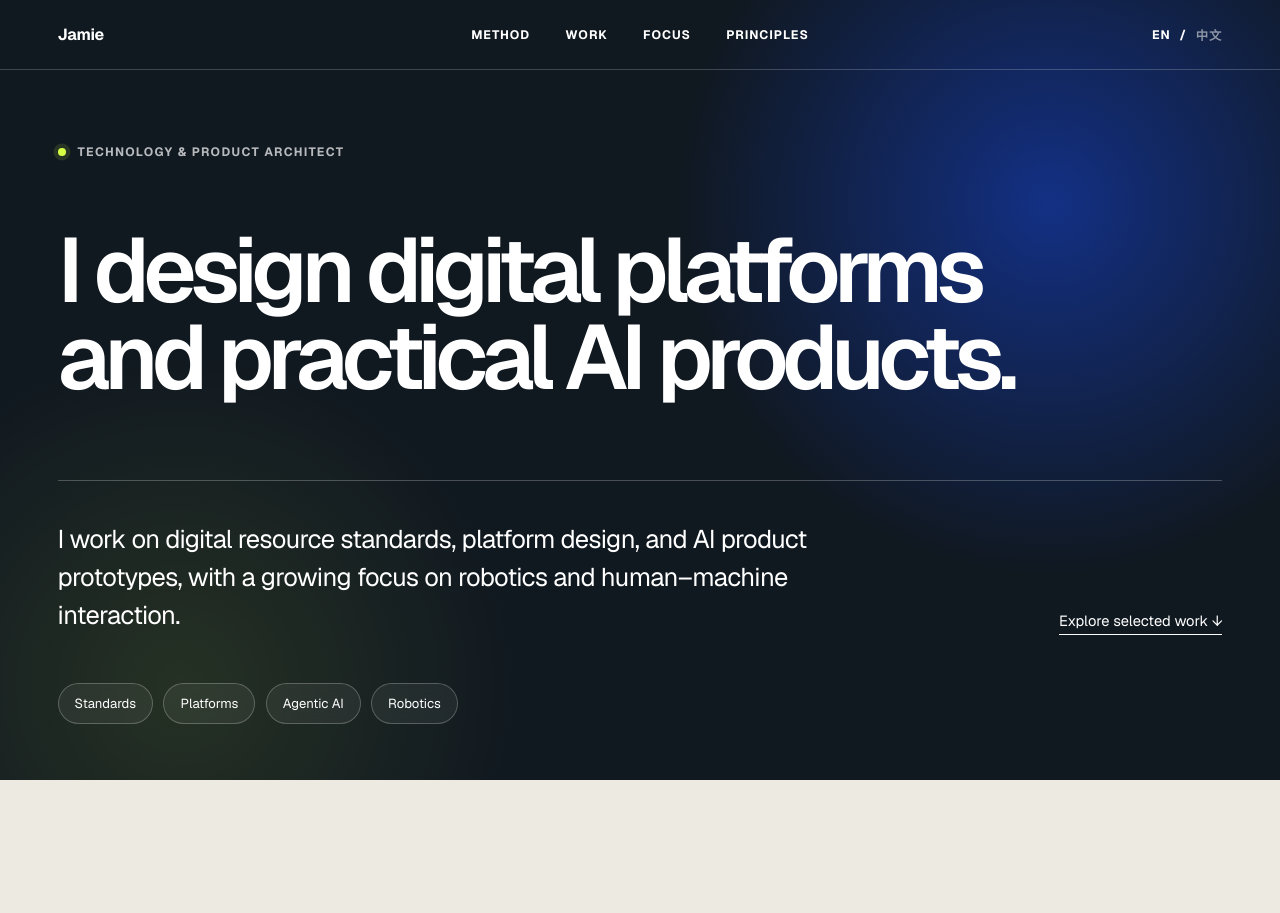
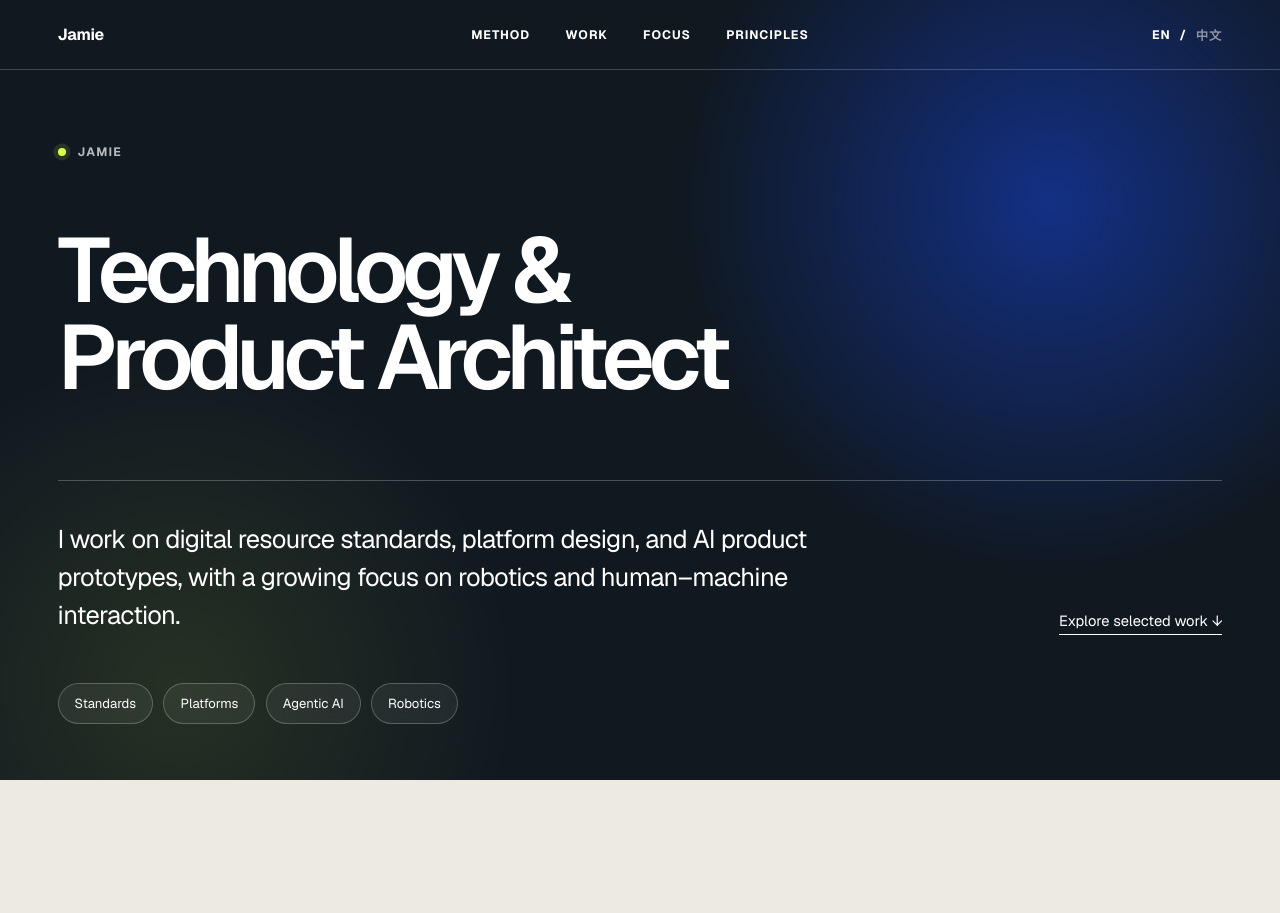
Before and after one commit to midorigb/homepage, a Next.js app: page / in a window 1280 px wide. Shown: the top 913 px of the page. Built offline with nearby package versions, Linux system fonts and the light colour scheme.

Commit message:
Use concise technical portfolio copy

```diff
--- a/app/portfolio-page.tsx
+++ b/app/portfolio-page.tsx
@@ -5,32 +5,32 @@ const content = {
     lang: "en",
     navigationLabel: "Primary navigation",
     nav: [["Method", "#method"], ["Work", "#work"], ["Focus", "#focus"], ["Principles", "#principles"]],
-    kicker: "Technology & Product Architect",
-    headline: ["I design digital platforms", "and practical AI products."],
+    kicker: "Jamie",
+    headline: ["Technology &", "Product Architect"],
     intro: "I work on digital resource standards, platform design, and AI product prototypes, with a growing focus on robotics and human–machine interaction.",
     explore: "Explore selected work",
     signal: ["Standards", "Platforms", "Agentic AI", "Robotics"],
-    methodEyebrow: "How I create value",
-    methodHeading: "I define the rules, map the workflow, design the platform, and test the technology.",
-    methodIntro: "The exact mix changes by project, but the work usually includes these four parts.",
+    methodEyebrow: "Scope",
+    methodHeading: "What I work on",
+    methodIntro: "Standards, platforms, applied AI, and physical interaction.",
     stages: [
-      { number: "01", verb: "Define", title: "Set the rules before building.", description: "Identify the resources, users, metadata, and quality requirements that the product needs to support.", outputs: ["Standards", "Metadata", "Governance", "Product scope"] },
-      { number: "02", verb: "Build", title: "Turn rules into platform features.", description: "Map the working process, design the product structure, and translate requirements into usable tools.", outputs: ["Platforms", "Workflows", "System design", "Delivery"] },
-      { number: "03", verb: "Augment", title: "Test where AI actually helps.", description: "Evaluate models and agent workflows against specific tasks, costs, speed, and the need for human review.", outputs: ["LLM systems", "Agents / MCP", "Evaluation", "Human-in-the-loop"] },
-      { number: "04", verb: "Connect", title: "Design interaction beyond the screen.", description: "Explore how software, sensors, devices, and robots can respond clearly to people in physical spaces.", outputs: ["Robotics", "HRI", "Spatial interaction", "Experiences"] },
+      { number: "01", verb: "Define", title: "Standards & data models", description: "Resource types, users, metadata, quality requirements, and governance rules.", outputs: ["Standards", "Metadata", "Governance", "Product scope"] },
+      { number: "02", verb: "Build", title: "Platforms & workflows", description: "Product structure, operating processes, functional requirements, and delivery.", outputs: ["Platforms", "Workflows", "System design", "Delivery"] },
+      { number: "03", verb: "Augment", title: "AI evaluation & agents", description: "Model quality, latency, cost, agent workflows, and human review.", outputs: ["LLM systems", "Agents / MCP", "Evaluation", "Human-in-the-loop"] },
+      { number: "04", verb: "Connect", title: "Robotics & interaction", description: "Sensors, devices, robot behavior, spatial interaction, and human feedback.", outputs: ["Robotics", "HRI", "Spatial interaction", "Experiences"] },
     ],
-    workEyebrow: "Selected work",
-    workHeading: "Three projects, at three different stages.",
-    workIntro: "One delivered platform, one tool in development, and one direction being explored. Public summaries are intentionally anonymized.",
+    workEyebrow: "Projects",
+    workHeading: "Selected work",
+    workIntro: "Delivered, in development, and prototype work. Public summaries are anonymized.",
     labels: { challenge: "Challenge", approach: "Approach", output: "Output" },
     projects: [
       { number: "01", status: "Delivered", title: "Museum digital resource system", challenge: "Create consistency across fragmented digital resources and production practices.", approach: "Define resource standards, metadata, quality rules, and operating workflows before shaping the platform.", output: "A standards framework and a working digital resource management platform.", tags: ["Governance", "Metadata", "Platform", "Museums"] },
       { number: "02", status: "In development", title: "Local LLM evaluation workspace", challenge: "Choose local language models using evidence relevant to real tasks rather than generic rankings.", approach: "Compare quality, latency, memory use, and task performance through repeatable evaluation flows.", output: "An evaluation workspace for practical model selection and trade-off analysis.", tags: ["LLM", "Evaluation", "Local AI", "Decision support"] },
       { number: "03", status: "Prototype", title: "Embodied interaction concepts", challenge: "Make agents and robotic systems understandable and useful in physical environments.", approach: "Explore how sensing, agent behavior, and human-centered interaction can work as one product experience.", output: "Interaction concepts and prototypes connecting software intelligence with physical systems.", tags: ["Robotics", "Agents", "HRI", "Physical space"] },
     ],
-    focusEyebrow: "Where this work applies",
-    focusHeading: "The kinds of problems I currently work on.",
-    focusIntro: "My experience starts with cultural institutions and digital resources, then extends into AI products and physical interaction.",
+    focusEyebrow: "Focus",
+    focusHeading: "Areas of focus",
+    focusIntro: "Digital resources, knowledge systems, AI products, and physical interaction.",
     focusAreas: [
       ["Cultural institutions", "Collections, digital resources, interpretation, and public experience."],
       ["Knowledge organizations", "Complex content, governance, discovery, and operational platforms."],
@@ -39,14 +39,14 @@ const content = {
     ],
     toolkitLabel: "Working vocabulary",
     toolkit: ["Digital resource standards", "Metadata", "Product architecture", "Multimodal AI", "LLM evaluation", "Agents", "MCP", "Human-in-the-loop", "Robotics", "HRI"],
-    principlesEyebrow: "Working principles",
-    principlesHeading: "Three checks before I call the work finished.",
+    principlesEyebrow: "Review",
+    principlesHeading: "Review criteria",
     principles: [
-      ["01", "Are the resources organized?", "Names, metadata, ownership, and quality rules should be clear before new features are added."],
-      ["02", "Does it fit the actual workflow?", "The product should remove steps or make decisions easier for the people doing the work."],
-      ["03", "Can people understand and control it?", "AI and automation need visible limits, reliable feedback, and a clear way for people to intervene."],
+      ["01", "Resource quality", "Clear names, metadata, ownership, and quality rules."],
+      ["02", "Workflow fit", "Fewer unnecessary steps and clearer decisions for users."],
+      ["03", "Human control", "Visible system limits, reliable feedback, and manual intervention."],
     ],
-    closingEyebrow: "A connected practice",
+    closingEyebrow: "Jamie · Technology & Product Architect",
     closingHeading: "Standards, platforms, AI prototypes, and interaction design.",
     closingNote: "Selected work and ongoing experiments across digital resources, AI, and robotics.",
     backToTop: "Back to top ↑",
@@ -55,32 +55,32 @@ const content = {
     lang: "zh-CN",
     navigationLabel: "主导航",
     nav: [["方法", "#method"], ["案例", "#work"], ["领域", "#focus"], ["原则", "#principles"]],
-    kicker: "技术与产品架构师",
-    headline: ["设计数字平台，", "也探索 AI 的实际应用。"],
+    kicker: "Jamie",
+    headline: ["技术与产品", "架构师"],
     intro: "我主要从事数字资源标准、平台设计和 AI 产品原型，也在持续探索机器人与人机交互。",
     explore: "查看代表项目",
     signal: ["标准", "平台", "智能体 AI", "机器人"],
-    methodEyebrow: "如何创造价值",
-    methodHeading: "制定规则、梳理流程、设计平台，也验证新的技术方案。",
-    methodIntro: "每个项目的侧重点不同，但通常会涉及下面四部分工作。",
+    methodEyebrow: "工作范围",
+    methodHeading: "主要工作",
+    methodIntro: "标准、平台、应用 AI 与实体交互。",
     stages: [
-      { number: "01", verb: "定义", title: "先把建设规则定清楚。", description: "明确资源类型、使用者、元数据字段和质量要求，避免平台建成后再反复补规则。", outputs: ["标准规范", "元数据", "治理体系", "产品范围"] },
-      { number: "02", verb: "构建", title: "把规则落实为平台功能。", description: "梳理实际工作流程，设计产品结构，并把业务要求转化为可操作的工具。", outputs: ["平台", "业务流程", "系统设计", "项目交付"] },
-      { number: "03", verb: "赋能", title: "验证 AI 到底能帮什么。", description: "围绕具体任务比较模型效果、速度、成本，以及哪些环节仍然需要人工审核。", outputs: ["大模型系统", "Agent / MCP", "模型评测", "人在回路"] },
-      { number: "04", verb: "连接", title: "设计屏幕之外的交互。", description: "探索软件、传感器、设备和机器人如何在实体空间中清楚地回应人的操作。", outputs: ["机器人", "人机交互", "空间交互", "体验设计"] },
+      { number: "01", verb: "定义", title: "标准与数据模型", description: "资源类型、使用者、元数据、质量要求与治理规则。", outputs: ["标准规范", "元数据", "治理体系", "产品范围"] },
+      { number: "02", verb: "构建", title: "平台与工作流程", description: "产品结构、业务流程、功能需求与项目交付。", outputs: ["平台", "业务流程", "系统设计", "项目交付"] },
+      { number: "03", verb: "赋能", title: "AI 评测与智能体", description: "模型效果、响应速度、使用成本、Agent 工作流与人工审核。", outputs: ["大模型系统", "Agent / MCP", "模型评测", "人在回路"] },
+      { number: "04", verb: "连接", title: "机器人与交互", description: "传感器、设备、机器人行为、空间交互与用户反馈。", outputs: ["机器人", "人机交互", "空间交互", "体验设计"] },
     ],
-    workEyebrow: "代表性案例",
-    workHeading: "三个项目，处于三个不同阶段。",
-    workIntro: "一个已经交付的平台、一个正在开发的工具，以及一个仍在探索的方向。公开内容经过匿名化处理。",
+    workEyebrow: "项目",
+    workHeading: "代表项目",
+    workIntro: "包括已交付、开发中与原型阶段的工作。公开内容经过匿名化处理。",
     labels: { challenge: "挑战", approach: "方法", output: "交付" },
     projects: [
       { number: "01", status: "已交付", title: "博物馆数字资源体系与平台", challenge: "解决数字资源分散、生产方式不一致以及管理规则缺失的问题。", approach: "先制定资源标准、元数据、质量规则和生产流程，再据此规划平台。", output: "一套数字资源标准规范，以及可运行的数字资源管理平台。", tags: ["资源治理", "元数据", "平台", "博物馆"] },
       { number: "02", status: "开发中", title: "本地大模型评测工作台", challenge: "不依赖通用排行榜，而是根据真实任务选择适合本地运行的语言模型。", approach: "以可重复的评测流程比较模型质量、响应速度、内存占用和任务表现。", output: "用于模型选择与权衡分析的本地评测工作台。", tags: ["大语言模型", "模型评测", "本地 AI", "决策支持"] },
       { number: "03", status: "原型", title: "具身交互概念", challenge: "让智能体与机器人系统在物理环境中变得易理解、可控制并真正有用。", approach: "探索环境感知、智能体行为与以人为中心的交互如何形成完整产品体验。", output: "连接软件智能与物理系统的交互方案和原型。", tags: ["机器人", "智能体", "人机交互", "实体空间"] },
     ],
-    focusEyebrow: "应用领域",
-    focusHeading: "目前主要关注的四类问题。",
-    focusIntro: "实践从文化机构和数字资源开始，并逐步延伸到 AI 产品与实体空间交互。",
+    focusEyebrow: "方向",
+    focusHeading: "关注方向",
+    focusIntro: "数字资源、知识系统、AI 产品与实体交互。",
     focusAreas: [
       ["文化机构", "藏品、数字资源、知识阐释与公众体验。"],
       ["知识型组织", "复杂内容、资源治理、检索发现与运营平台。"],
@@ -89,14 +89,14 @@ const content = {
     ],
     toolkitLabel: "技术与方法",
     toolkit: ["数字资源标准", "元数据", "产品架构", "多模态 AI", "大模型评测", "智能体", "MCP", "人在回路", "机器人", "人机交互"],
-    principlesEyebrow: "工作原则",
-    principlesHeading: "判断一项工作是否做好的三个问题。",
+    principlesEyebrow: "评审",
+    principlesHeading: "判断标准",
     principles: [
-      ["01", "资源是否整理清楚？", "名称、元数据、责任归属和质量规则，需要在增加新功能之前明确。"],
-      ["02", "是否符合实际工作流程？", "产品应该减少操作步骤，或帮助实际使用者更容易地作出判断。"],
-      ["03", "人能否理解并控制它？", "AI 与自动化需要明确的边界、可靠的反馈，以及人工介入的方式。"],
+      ["01", "资源质量", "清晰的名称、元数据、责任归属与质量规则。"],
+      ["02", "流程适配", "减少无效步骤，让使用者更容易完成判断。"],
+      ["03", "人工控制", "明确的系统边界、可靠反馈与人工介入方式。"],
     ],
-    closingEyebrow: "一体化实践",
+    closingEyebrow: "Jamie · 技术与产品架构师",
     closingHeading: "标准、平台、AI 原型与交互设计。",
     closingNote: "关于数字资源、AI 与机器人的代表性工作和持续实验。",
     backToTop: "返回顶部 ↑",
```
Also changed, not shown: 1 other file (tests, documents, lock files or other folders).
